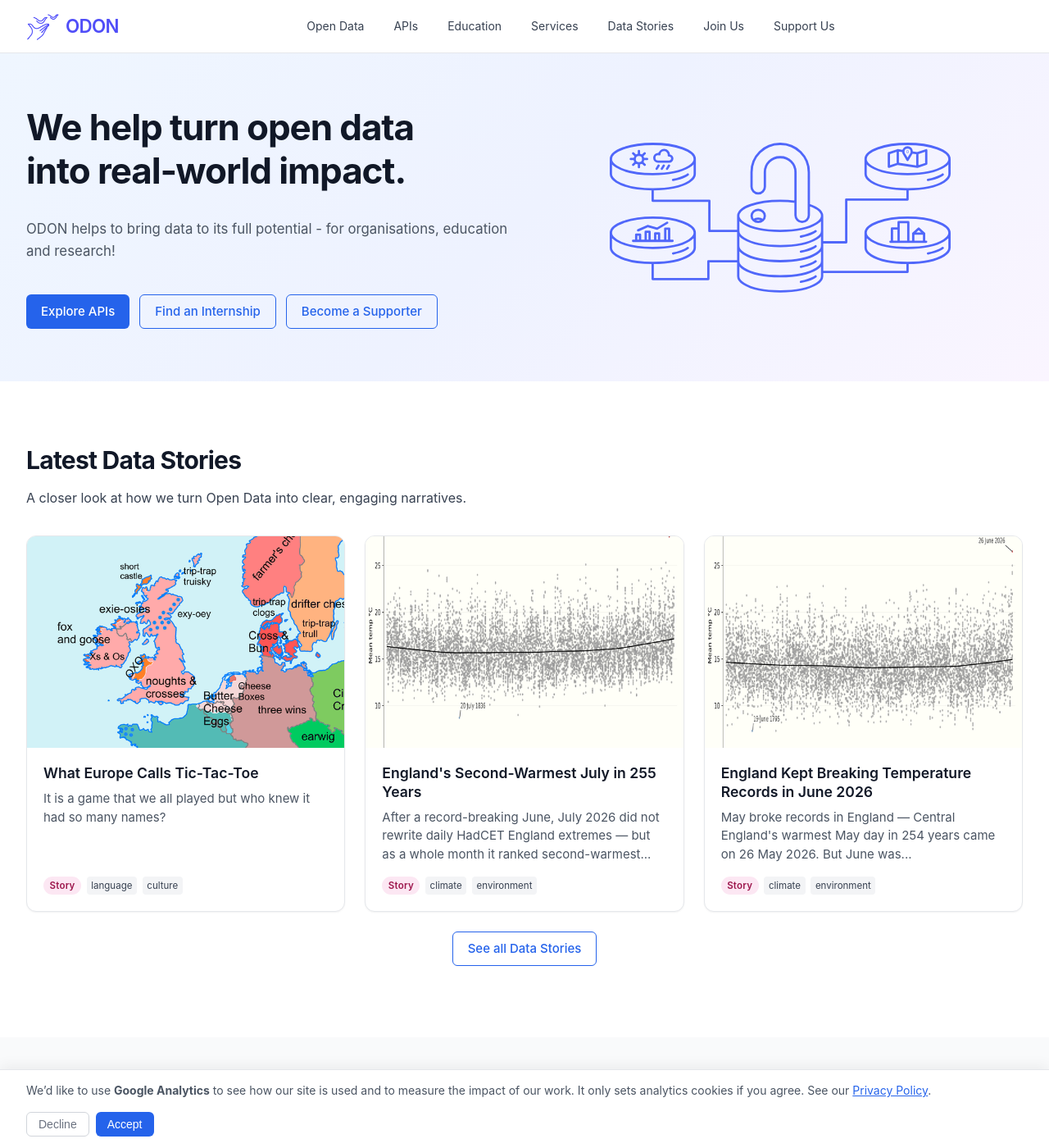
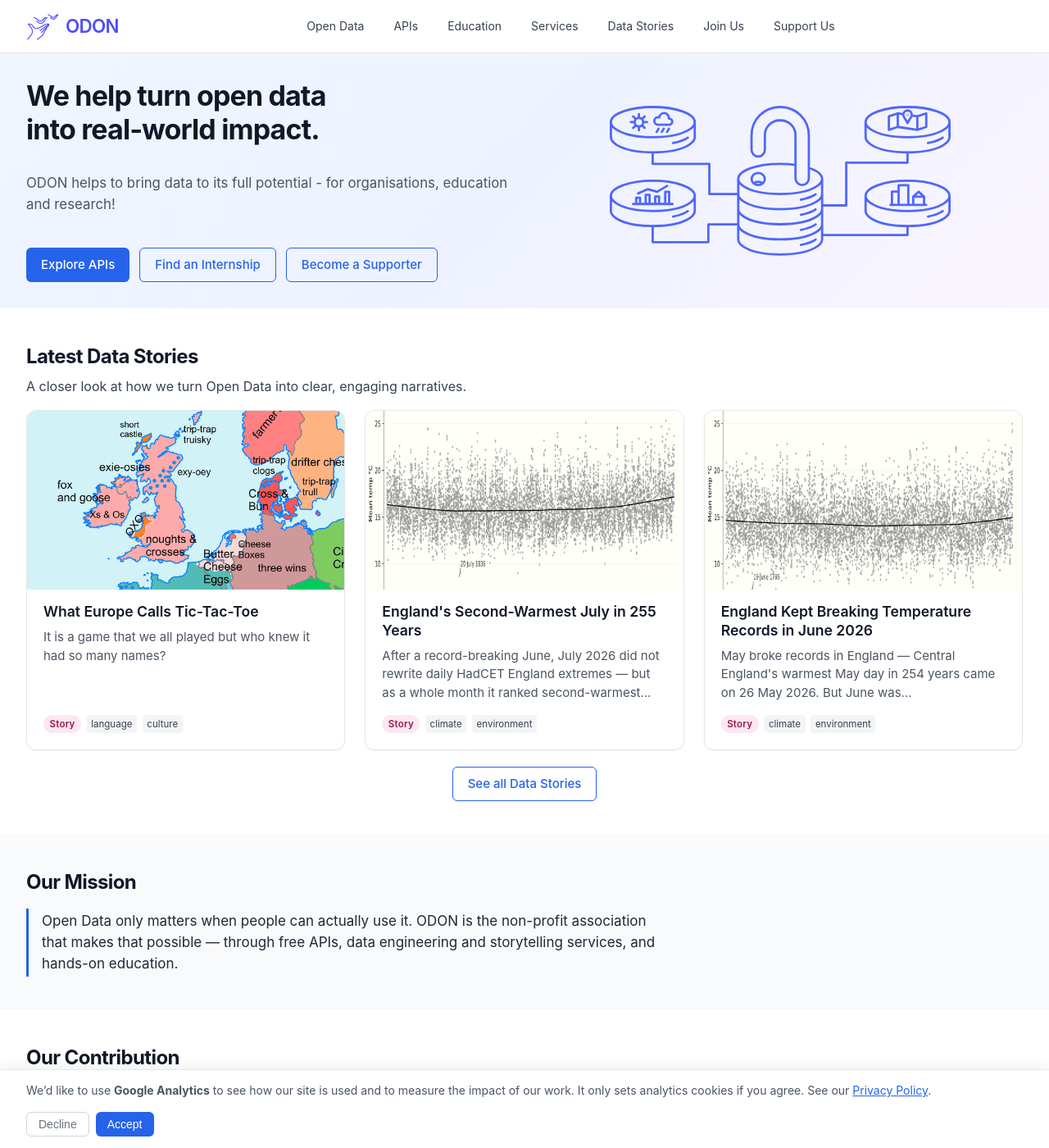
Before and after one commit to verein-odon/verein-odon.github.io, a Jekyll site: the page built from docs/en/index.md, in a window 1280 px wide and 1400 px high. Shown: the whole window at 82% size. Built offline with Jekyll 4.4.1, drawn with Linux system fonts in a browser that asks for light colours.

Commit message:
Tightening the landing page spacing

```diff
--- a/docs/_includes/data-stories-teaser.html
+++ b/docs/_includes/data-stories-teaser.html
@@ -56,7 +56,7 @@
       </article>
       {% endfor %}
     </div>
-    <p style="margin-top: 1.5rem; text-align: center;">
+    <p style="margin-top: 1.25rem; margin-bottom: 0; text-align: center;">
       <a href="{{ ds_more_url }}" class="btn btn-secondary">{{ ds_more_label | escape }}</a>
     </p>
   </div>
--- a/docs/assets/main.scss
+++ b/docs/assets/main.scss
@@ -619,31 +619,35 @@ a.btn-primary, a.btn-primary:hover {
 
 @media (min-width: 768px) {
   .hero--index {
-    padding: 4rem 0;
+    padding: 2rem 0;
+  }
+  /* Home hero is sized by its text, not the shared illustration height */
+  .hero--index .hero-image-wrapper {
+    min-height: 0;
   }
 }
 
 @media (min-width: 1024px) {
   .hero--index .hero-title {
-    font-size: 2.75rem;
+    font-size: 2.125rem;
   }
 }
 
 /* Section Styles */
 .section {
-  padding: 3rem 0;
+  padding: 1.75rem 0;
 }
 
 @media (min-width: 768px) {
   .section {
-    padding: 4.5rem 0;
+    padding: 2.5rem 0;
   }
 }
 
 /* The breadcrumb row already separates the first section from the hero */
 .odon-page-content > .section:first-child,
 .odon-post-content > .section:first-child {
-  padding-top: 2.5rem;
+  padding-top: 1.75rem;
 }
 
 .bg-white {
@@ -655,14 +659,14 @@ a.btn-primary, a.btn-primary:hover {
 }
 
 .section-title {
-  font-size: 1.5rem;
-  margin-bottom: 1.5rem;
+  font-size: 1.375rem;
+  margin-bottom: 1rem;
   color: var(--color-gray-900);
 }
 
 @media (min-width: 768px) {
   .section-title {
-    font-size: 1.875rem;
+    font-size: 1.5rem;
   }
 }
 
@@ -696,9 +700,9 @@ a.btn-primary, a.btn-primary:hover {
 
 .content-section .lead-quote {
   border-left: 3px solid var(--color-blue-600);
-  padding: 0.25rem 0 0.25rem 1.25rem;
-  font-size: 1.25rem;
-  line-height: 1.7;
+  padding: 0.125rem 0 0.125rem 1rem;
+  font-size: 1.0625rem;
+  line-height: 1.55;
   color: var(--color-gray-800);
   margin-bottom: 0;
 }
@@ -706,7 +710,7 @@ a.btn-primary, a.btn-primary:hover {
 /* Cards Grid */
 .cards-grid {
   display: grid;
-  gap: 2rem;
+  gap: 1.5rem;
 }
 
 @media (min-width: 768px) {
@@ -720,7 +724,7 @@ a.btn-primary, a.btn-primary:hover {
   flex-direction: column;
   align-items: center;
   text-align: center;
-  padding: 2rem 1.5rem;
+  padding: 1.25rem 1.25rem;
   border-radius: 0.75rem;
   border: 1px solid var(--color-gray-200);
   background: #fff;
@@ -735,7 +739,9 @@ a.btn-primary, a.btn-primary:hover {
 
 /* Beats `.content-section h3`, which adds a large top margin */
 .cards-grid .card h3 {
+  font-size: 1.125rem;
   margin-top: 0;
+  margin-bottom: 0.5rem;
 }
 
 /* Beats `.content-section p`, which otherwise inflates the pill */
@@ -744,7 +750,7 @@ a.btn-primary, a.btn-primary:hover {
   font-size: 0.7rem;
   line-height: 1.5;
   color: var(--color-blue-600);
-  margin-bottom: 1rem;
+  margin-bottom: 0.75rem;
 }
 
 .card .btn {
@@ -756,13 +762,13 @@ a.btn-primary, a.btn-primary:hover {
   display: flex;
   flex-direction: column;
   align-items: center;
-  margin-top: 1rem;
-  margin-bottom: 0.25rem;
+  margin-top: 0.25rem;
+  margin-bottom: 1rem;
 }
 
 .card-counter-wrap {
   display: inline-block;
-  font-size: 2rem;
+  font-size: 1.5rem;
   font-weight: 700;
   color: var(--color-blue-600);
   line-height: 1.2;
@@ -786,15 +792,15 @@ a.btn-primary, a.btn-primary:hover {
 }
 
 .card-icon {
-  width: 4.5rem;
-  height: 4.5rem;
-  padding: 1rem;
+  width: 3rem;
+  height: 3rem;
+  padding: 0.625rem;
   background: var(--color-blue-50);
   border-radius: 0.75rem;
   display: flex;
   align-items: center;
   justify-content: center;
-  margin-bottom: 1.25rem;
+  margin-bottom: 0.75rem;
 }
 
 .card-icon svg {
@@ -817,14 +823,16 @@ a.btn-primary, a.btn-primary:hover {
 
 .card-text {
   color: var(--color-gray-600);
-  line-height: 1.75;
+  font-size: 0.9375rem;
+  line-height: 1.55;
 }
 
 /* `.content-section` prefix beats the generic `.content-section ul:not(:has(.bullet))` rules */
 .content-section .card .card-text-list {
   color: var(--color-gray-600);
-  margin: 0 auto 1.5rem;
+  margin: 0 auto 1rem;
   padding-left: 0;
+  font-size: 0.9375rem;
   align-self: center;
   width: max-content;
   max-width: 100%;
@@ -1777,16 +1785,16 @@ a.btn-primary, a.btn-primary:hover {
 }
 
 .content-section h2 {
-  font-size: 1.875rem;
-  margin-bottom: 1.5rem;
+  font-size: 1.5rem;
+  margin-bottom: 0.75rem;
   color: var(--color-gray-900);
 }
 
 .content-section p {
   color: var(--color-gray-700);
-  line-height: 1.75;
+  line-height: 1.6;
   font-size: 1rem;
-  margin-bottom: 1.5rem;
+  margin-bottom: 1rem;
 }
 
 .content-section ul {
@@ -2555,10 +2563,16 @@ td {
 
 /* Teaser section header (home page) */
 .ds-teaser-header {
-  margin-bottom: 2rem;
+  margin-bottom: 1rem;
+}
+.home .ds-card-image {
+  aspect-ratio: 16 / 9;
+}
+.home .ds-card-body {
+  padding: 1rem 1.25rem 1.25rem;
 }
 .ds-teaser-header h2 {
-  margin-bottom: 0.5rem;
+  margin-bottom: 0.25rem;
 }
 .ds-teaser-header p {
   margin-bottom: 0;
```
